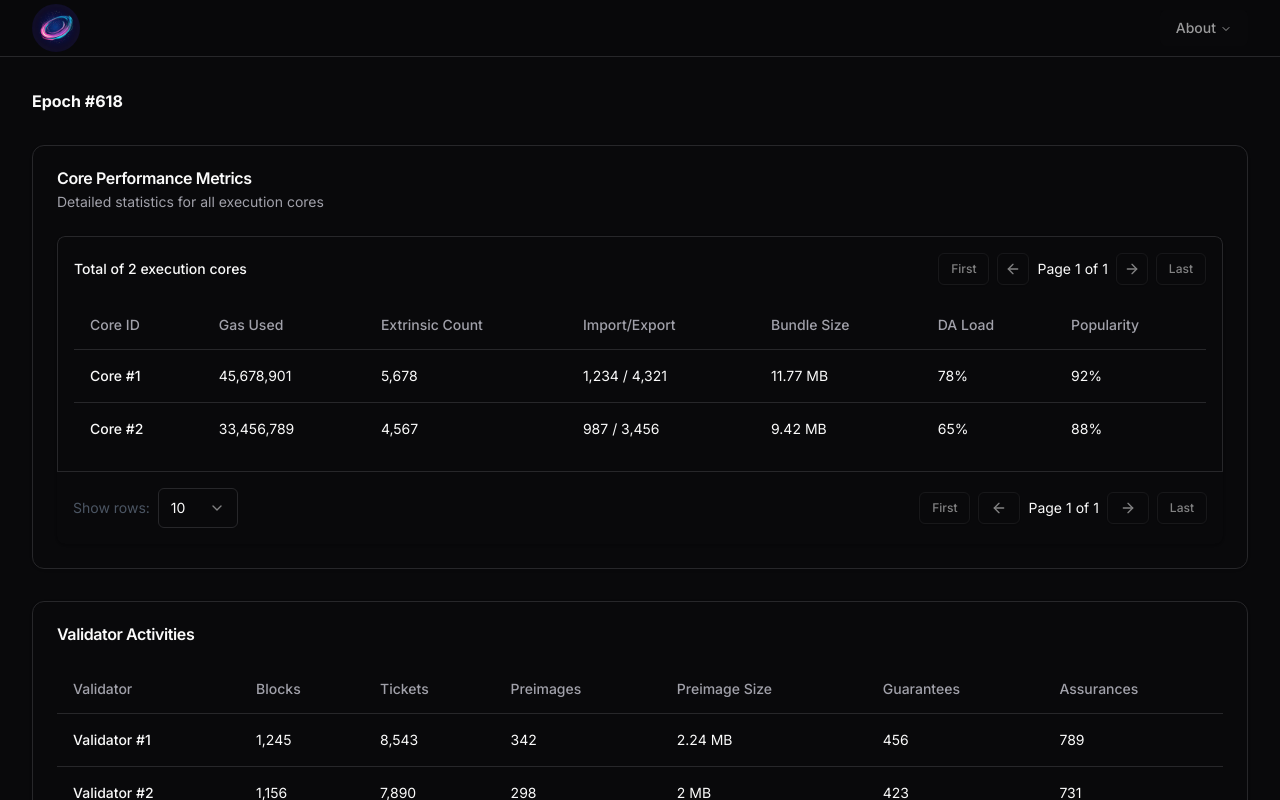
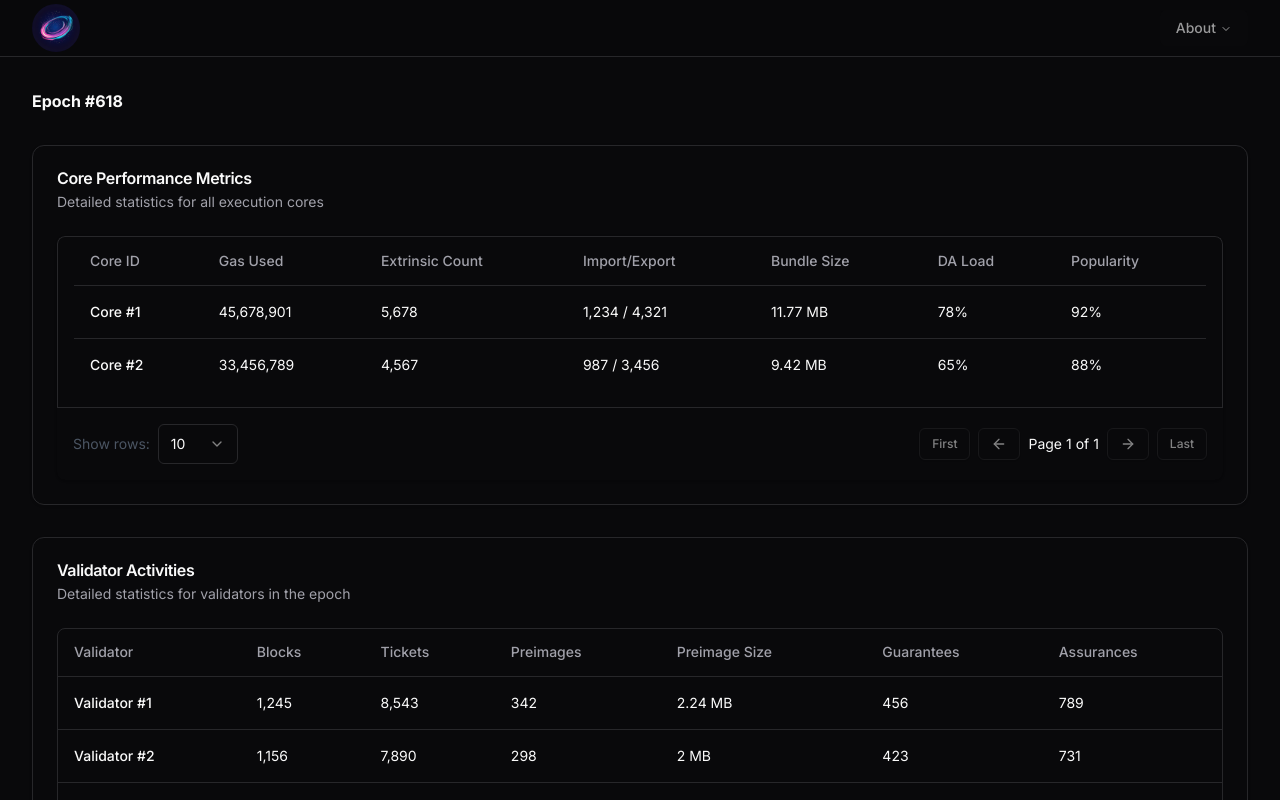
Before and after one commit to spacejamapp/explorer.spacejam.app, a Next.js app: page /epoch/618 in a window 1280 px wide. Built offline with nearby package versions, Linux system fonts and the light colour scheme.

Commit message:
feat(epoch): introduce epoch dashboard

```diff
--- a/app/block/[slot]/page.tsx
+++ b/app/block/[slot]/page.tsx
@@ -63,15 +63,6 @@ export default async function BlockPage({
 
   return (
     <div className="container mx-auto py-8">
-      <div className="mb-6 flex items-center gap-2">
-        <Button variant="outline" size="sm" asChild>
-          <Link href="/blocks">
-            <ArrowLeftIcon className="h-4 w-4 mr-2" />
-            Back to Blocks
-          </Link>
-        </Button>
-      </div>
-
       <div className="grid grid-cols-1 gap-6">
         {/* Block Header Information */}
         <Card>
--- a/components/dashboard/activity.tsx
+++ b/components/dashboard/activity.tsx
@@ -1,7 +1,13 @@
 "use client";
 
 import React, { useState } from "react";
-import { Card, CardContent, CardHeader, CardTitle } from "@/components/ui/card";
+import {
+  Card,
+  CardContent,
+  CardDescription,
+  CardHeader,
+  CardTitle,
+} from "@/components/ui/card";
 import {
   Table,
   TableBody,
@@ -98,9 +104,13 @@ export default function ActivityDashboard({
     <Card>
       <CardHeader>
         <CardTitle>Validator Activities</CardTitle>
+        <CardDescription>
+          Detailed statistics for validators in the epoch
+        </CardDescription>
       </CardHeader>
       <CardContent>
         <div className="space-y-4">
+          <div className="border rounded-t-lg">
             <Table>
               <TableHeader>
                 <TableRow>
@@ -129,15 +139,20 @@ export default function ActivityDashboard({
                       <TableCell>
                         {formatBytes(validator.preimages_size)}
                       </TableCell>
-                    <TableCell>{formatNumber(validator.guarantees)}</TableCell>
-                    <TableCell>{formatNumber(validator.assurances)}</TableCell>
+                      <TableCell>
+                        {formatNumber(validator.guarantees)}
+                      </TableCell>
+                      <TableCell>
+                        {formatNumber(validator.assurances)}
+                      </TableCell>
                     </TableRow>
                   );
                 })}
               </TableBody>
             </Table>
+          </div>
 
-          <div className="p-4 border-t flex items-center justify-between">
+          <div className="p-4 flex items-center justify-between">
             <div className="flex items-center gap-2">
               <span className="text-sm text-gray-600">Show rows:</span>
               <Select
--- a/components/dashboard/core.tsx
+++ b/components/dashboard/core.tsx
@@ -85,61 +85,7 @@ export default function CoreDashboard({
         </CardHeader>
         <CardContent>
           <div className="rounded-lg shadow overflow-hidden">
-            <div className="p-4 border border-b-0 rounded-t-lg">
-              <div className="flex items-center justify-between">
-                <div>
-                  <h2 className="text-sm font-medium">
-                    Total of {totalCores} execution cores
-                  </h2>
-                </div>
-
-                <div className="flex items-center gap-4">
-                  <div className="flex items-center gap-2">
-                    <Button
-                      variant="outline"
-                      size="sm"
-                      onClick={goToFirstPage}
-                      disabled={currentPage === 1}
-                      className="px-3"
-                    >
-                      First
-                    </Button>
-                    <Button
-                      variant="outline"
-                      size="sm"
-                      onClick={goToPrevPage}
-                      disabled={currentPage === 1}
-                      className="p-0 w-8 h-8"
-                    >
-                      <ArrowLeftIcon />
-                    </Button>
-                    <span className="text-sm">
-                      Page {currentPage} of {totalPages}
-                    </span>
-                    <Button
-                      variant="outline"
-                      size="sm"
-                      onClick={goToNextPage}
-                      disabled={currentPage === totalPages}
-                      className="p-0 w-8 h-8"
-                    >
-                      <ArrowRightIcon />
-                    </Button>
-                    <Button
-                      variant="outline"
-                      size="sm"
-                      onClick={goToLastPage}
-                      disabled={currentPage === totalPages}
-                      className="px-3"
-                    >
-                      Last
-                    </Button>
-                  </div>
-                </div>
-              </div>
-            </div>
-
-            <div className="pt-0 p-4 border-x">
+            <div className="pt-0 p-4 border-x border-t rounded-t-lg">
               <Table>
                 <TableHeader>
                   <TableRow>
--- a/lib/types/work.ts
+++ b/lib/types/work.ts
@@ -8,7 +8,6 @@ export interface WorkReport {
     core_index: number;
     authorizer_hash: string;
     auth_output: string;
-
 }
 
 export interface WorkPackageSpec {
```
Also changed, not shown: lib/types/extrinsic.ts (line endings or trailing spaces). Lines whose indentation alone changed are shown as unchanged.
